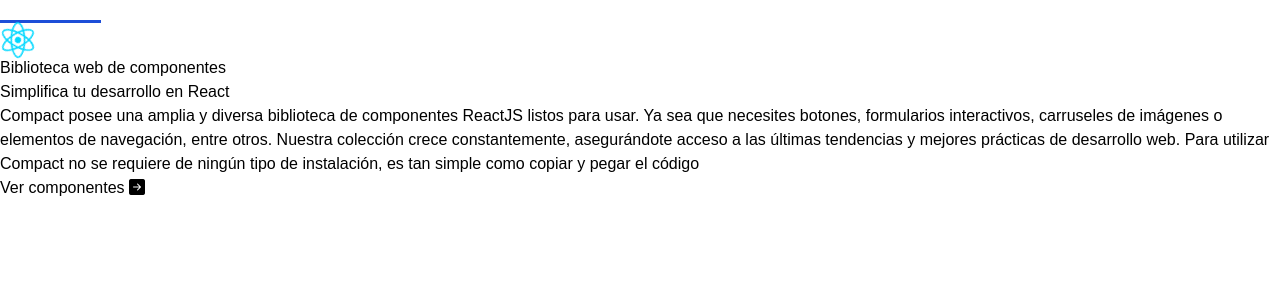
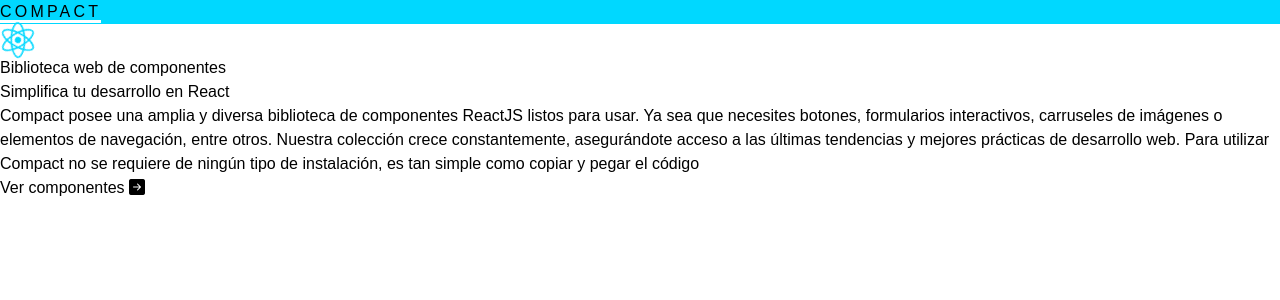
Before and after one commit to Lausciaca/Compact, a React (Vite) app: page / in a window 1280 px wide. Shown: the top 300 px of the page. Built offline with nearby package versions, Linux system fonts and the light colour scheme.

Commit message:
V0.1.4 rediseño del nav

```diff
--- a/src/components/layout/nav.jsx
+++ b/src/components/layout/nav.jsx
@@ -4,7 +4,7 @@
 function Nav({actualPage}){
 
     return(
-        <nav className="h-16 flex justify-center p-5 bg-blue-700">
+        <nav className="h-16 flex justify-center p-5">
             <div className="flex items-center">
                 <Link to={'/'} className="titulo text-3xl font-bold">COMPACT</Link>
             </div>
--- a/src/index.css
+++ b/src/index.css
@@ -8,16 +8,20 @@
     padding: 0;
     box-sizing: border-box;
 }
+
+nav{
+    background-color: #00D8FF;
+}
 .titulo{
-    color: white;
+    color: black;
     transition: border-bottom 0.1s ease;
     border-bottom: 3px solid;
-    border-color: rgb(29, 78, 216);
+    border-color: white;
     letter-spacing: 0.2rem;
 }
 
 .titulo:hover{
-    border-color: white;
+    border-color: rgb(0, 0, 0);
 }
 
 
```
